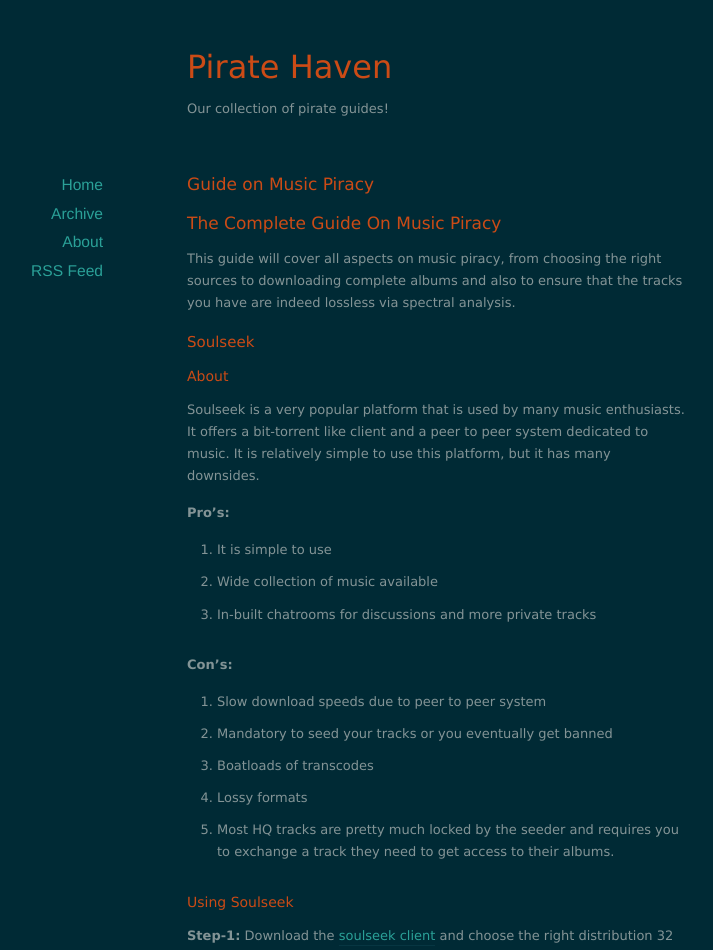
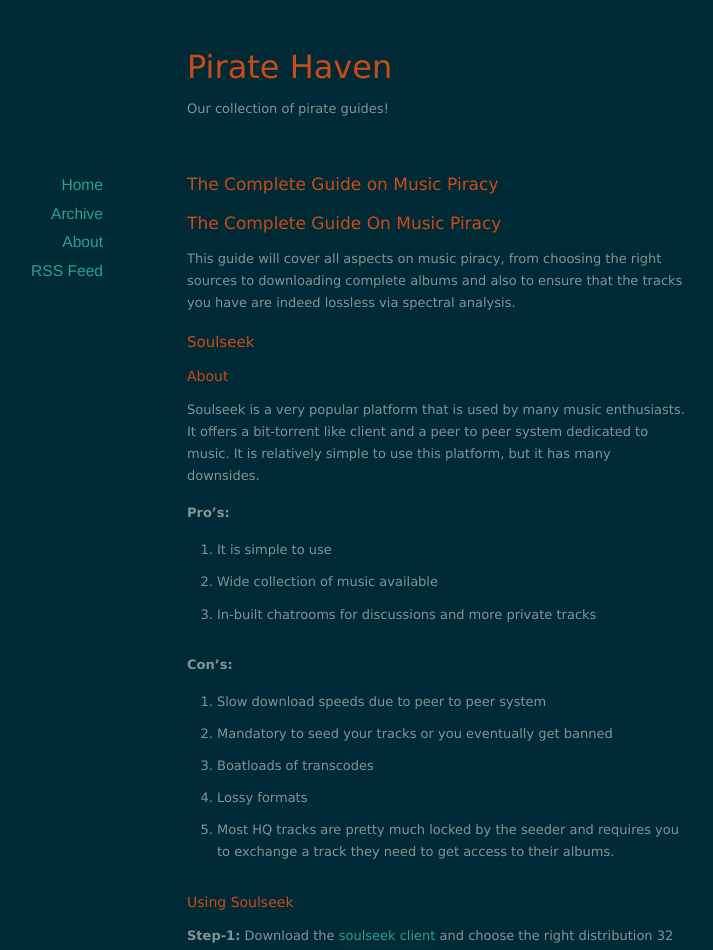
Before and after one commit to pirate-haven/pirate-haven.github.io, a Jekyll site: the page built from docs/_posts/2020-11-12-music.markdown, in a window 1280 px wide. Shown: the top 950 px of the page, without its empty margins (203-916 px from the left). Built offline with Jekyll 4.4.1, drawn with Linux system fonts in a browser that asks for light colours; nearby versions of some CDN libraries; some of the changed text lies outside the part shown.

```diff
--- a/docs/_posts/2020-11-12-music.markdown
+++ b/docs/_posts/2020-11-12-music.markdown
@@ -1,7 +1,8 @@
 ---
 layout:	post
-title:	"Guide on Music Piracy"
+title:	"The Complete Guide on Music Piracy"
 date:	2020-11-12 09:59:41 -0800
+author: Another Red/reat
 categories: piracy
 ---
 # The Complete Guide On Music Piracy
```
Also changed, not shown: other parts of docs/_posts/2020-11-12-music.markdown (+0 -3 lines).
